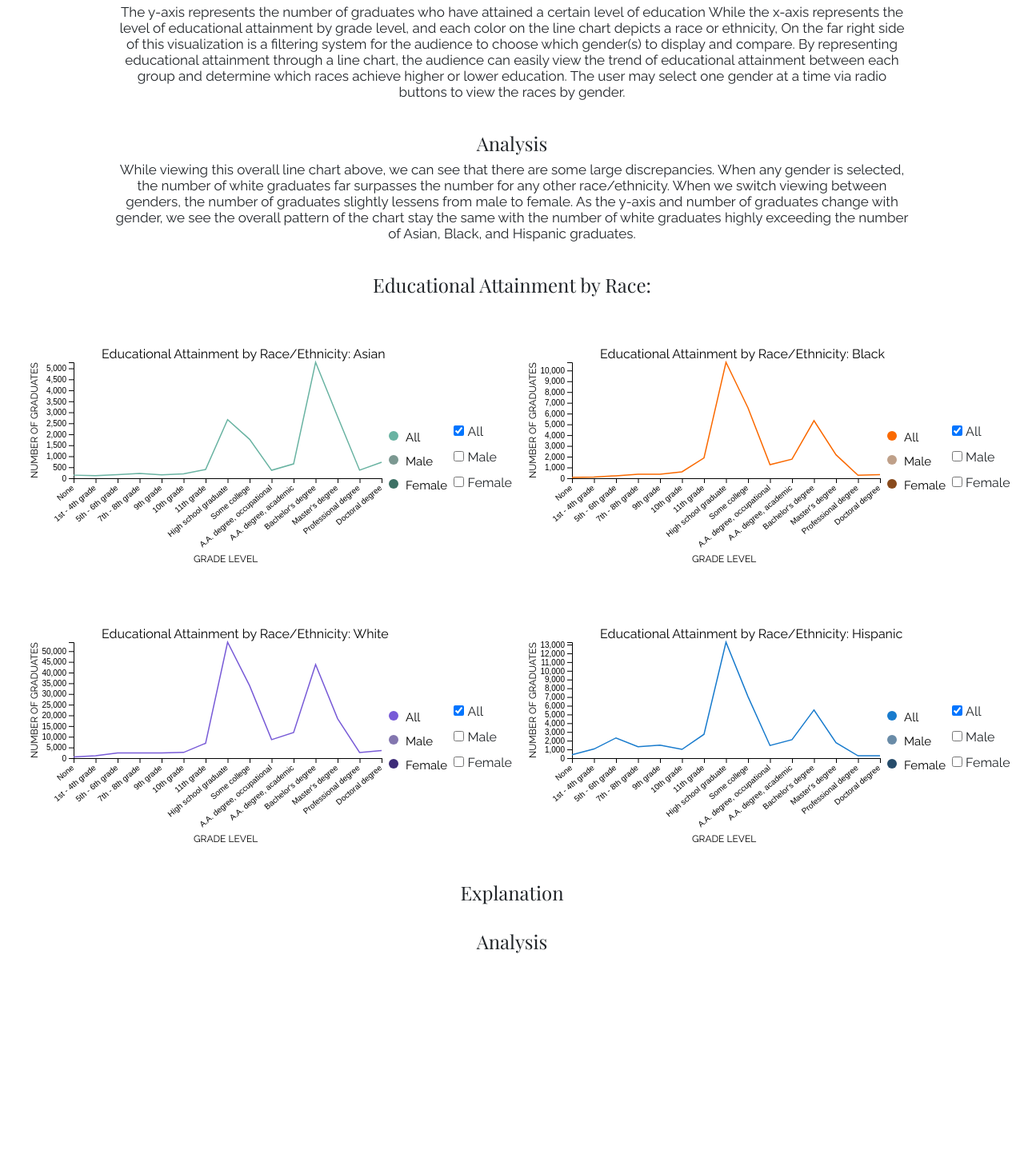
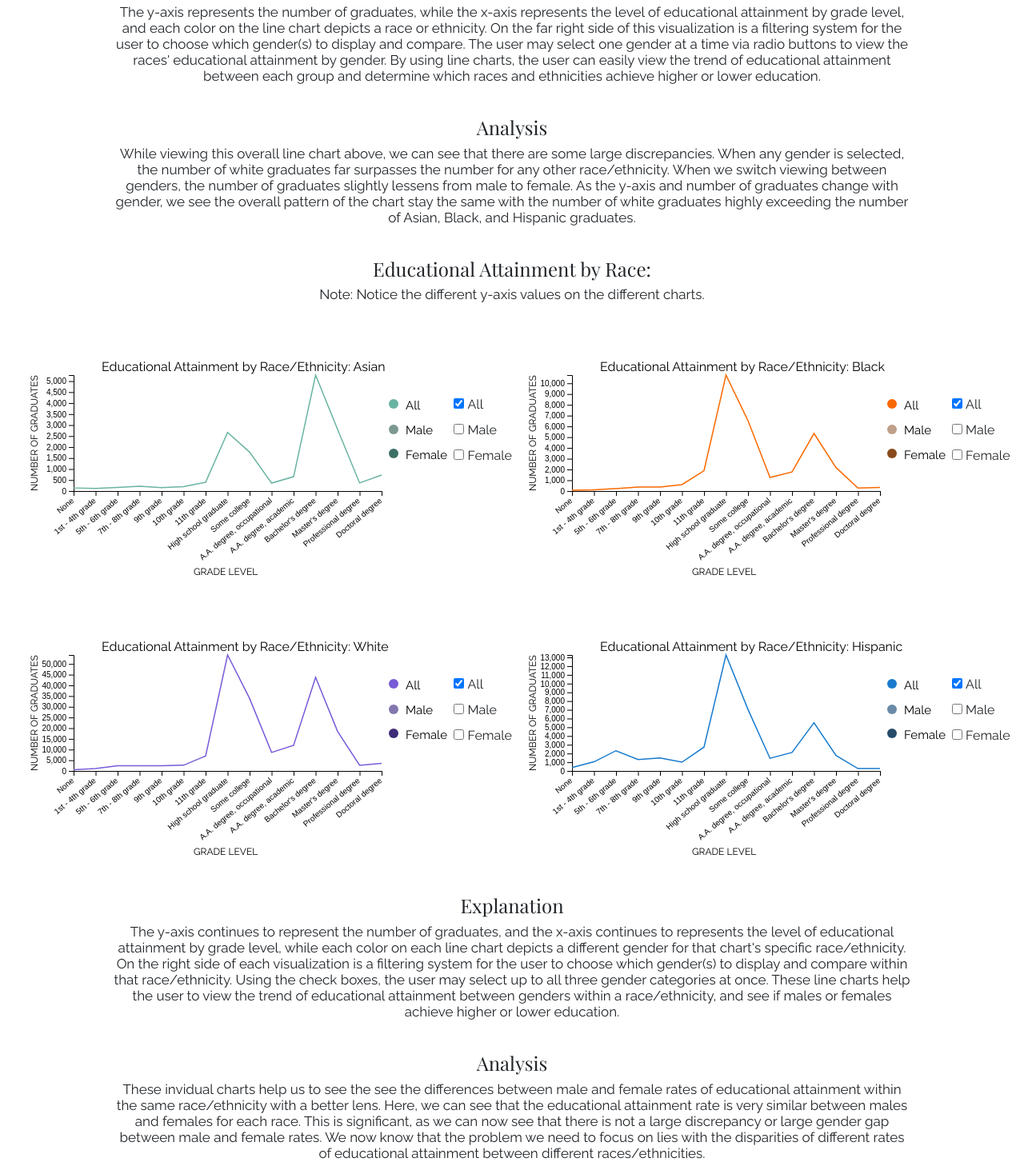
Before and after one commit to brendantran/info474-final-project, a plain HTML site: page final_project/index.html in a window 1280 px wide. Shown: the part 748-2216 px from the top of the page at 80% size. Before the commit the page ends 1948 px from the top, so only its background shows below. Drawn offline with nearby package versions, Linux system fonts and the light colour scheme.

Commit message:
add explanation and analysis for mini graphs, line up mini legends and forms

```diff
--- a/final_project/index.html
+++ b/final_project/index.html
@@ -26,7 +26,7 @@
     Note: Notice how the y-axis values change when different genders are selected. </p>
     <div class="float-container">
         <div id="allraces" style="text-align:center;">
-            <div class="form" >
+            <div class="form-overall" >
                 <div class="form-check" onchange="drawAll()" style="text-align:left;">
                     <input class="form-check-input" type="radio" name="radioButtons" id="radioButtonTotal" value="All"
                         checked>
@@ -51,13 +51,13 @@
     </div>
     <h4 class="subheaders">Explanation</h4>
     <p class="below">
-        The y-axis represents the number of graduates who have attained a certain level of education While
+        The y-axis represents the number of graduates, while
         the x-axis represents the level of educational attainment by grade level, and each color on the
-        line chart depicts a race or ethnicity, On the far right side of this visualization is a filtering
-        system for the audience to choose which gender(s) to display and compare. By representing educational attainment through
-        a line chart, the audience can easily view the trend of educational attainment between each group and determine
-        which races achieve higher or lower education. The user may select one gender at a time via radio buttons
-        to view the races by gender.
+        line chart depicts a race or ethnicity. On the far right side of this visualization is a filtering
+        system for the user to choose which gender(s) to display and compare.  The user may select one gender
+        at a time via radio buttons to view the races' educational attainment by gender.  By using
+        line charts, the user can easily view the trend of educational attainment between each group and determine
+        which races and ethnicities achieve higher or lower education.
     </p>
     <h4 class="subheaders">Analysis</h4>
     <p class="below">While viewing this overall line chart above, we can see that there are some large discrepancies. When any gender is selected,
@@ -66,13 +66,14 @@
         of the chart stay the same with the number of white graduates highly exceeding the number of Asian, Black, and Hispanic graduates.
     </p>
     <h4 class="subheaders">Educational Attainment by Race:</h4>
+    <p class="below">Note: Notice the different y-axis values on the different charts.</p>
     <div id="mini-graphs">
         <div id="row1">
             <div id="asianSVG">
                 <svg class="asian" width="550" height="350">
 
                 </svg>
-                <div class="form" >
+                <div class="form-minis" >
                     <input type="checkbox" id="asianAll" name="asianAll" value="asian" checked=true onclick="drawAsianAll(id)">
                     <label for="asianAll">All</label><br>
                     <input type="checkbox" id="asianMale" name="asianMale" value="asian" onclick="drawAsianMale(id)">
@@ -85,7 +86,7 @@
                 <svg class="black" width="550" height="350">
 
                 </svg>
-                <div class="form" >
+                <div class="form-minis" >
                     <input type="checkbox" id="blackAll" name="blackAll" value="black" checked=true onclick="drawBlackAll(id)">
                     <label for="blackAll">All</label><br>
                     <input type="checkbox" id="blackMale" name="blackMale" value="black" onclick="drawBlackMale(id)">
@@ -100,7 +101,7 @@
                 <svg class="white" width="550" height="350">
 
                 </svg>
-                <div class="form" >
+                <div class="form-minis" >
                     <input type="checkbox" id="whiteAll" name="whiteAll" value="white" checked=true onclick="drawWhiteAll(id)">
                     <label for="whiteAll">All</label><br>
                     <input type="checkbox" id="whiteMale" name="whiteMale" value="white" onclick="drawWhiteMale(id)">
@@ -113,7 +114,7 @@
                 <svg class="hispanic" width="550" height="350">
 
                 </svg>
-                <div class="form" >
+                <div class="form-minis" >
                     <input type="checkbox" id="hispanicAll" name="hispanicAll" value="hispanic" checked=true onclick="drawHispanicAll(id)">
                     <label for="hispanicAll">All</label><br>
                     <input type="checkbox" id="hispanicMale" name="hispanicMale" value="hispanic" onclick="drawHispanicMale(id)">
@@ -125,8 +126,22 @@
         </div>
     </div>
     <h4 class="subheaders">Explanation</h4>
+    <p class="below">
+        The y-axis continues to represent the number of graduates, and
+        the x-axis continues to represents the level of educational attainment by grade level, while each color on each
+        line chart depicts a different gender for that chart's specific race/ethnicity. On the right
+        side of each visualization is a filtering system for the user to choose which gender(s) to display and compare
+        within that race/ethnicity. Using the check boxes, the user may select up to all three gender categories at once.
+        These line charts help the user to view the trend of educational attainment between genders within a race/ethnicity,
+        and see if males or females achieve higher or lower education.
+    </p>
     <h4 class="subheaders">Analysis</h4>
-
+    <p class="below"> These invidual charts help us to see the see the differences between male and female rates of educational
+        attainment within the same race/ethnicity with a better lens. Here, we can see that the educational attainment rate
+        is very similar between males and females for each race. This is significant, as we can now see that there is not a
+        large discrepancy or large gender gap between male and female rates. We now know that the problem we need to focus on
+        lies with the disparities of different rates of educational attainment between different races/ethnicities.
+    </p>
 </body>
 
 <script src="https://d3js.org/d3.v4.js"></script>
--- a/final_project/linegraphs.js
+++ b/final_project/linegraphs.js
@@ -232,33 +232,33 @@ function createMiniGraph(csv, race, color, gender) {
   })
 }
 
-d3.select(".asian").append("circle").attr("cx", 475).attr("cy", 167).attr("r", 6).style("fill", "#69b3a2")
-d3.select(".asian").append("circle").attr("cx", 475).attr("cy", 197).attr("r", 6).style("fill", "#7B9891")
-d3.select(".asian").append("circle").attr("cx", 475).attr("cy", 227).attr("r", 6).style("fill", "#3D7165")
-d3.select(".asian").append("text").attr("x", 490).attr("y", 170).text("All").style("font-size", "15px").attr("alignment-baseline", "middle")
-d3.select(".asian").append("text").attr("x", 490).attr("y", 200).text("Male").style("font-size", "15px").attr("alignment-baseline", "middle")
-d3.select(".asian").append("text").attr("x", 490).attr("y", 230).text("Female").style("font-size", "15px").attr("alignment-baseline", "middle")
+d3.select(".asian").append("circle").attr("cx", 475).attr("cy", 111).attr("r", 6).style("fill", "#69b3a2")
+d3.select(".asian").append("circle").attr("cx", 475).attr("cy", 143).attr("r", 6).style("fill", "#7B9891")
+d3.select(".asian").append("circle").attr("cx", 475).attr("cy", 173).attr("r", 6).style("fill", "#3D7165")
+d3.select(".asian").append("text").attr("x", 490).attr("y", 114).text("All").style("font-size", "15px").attr("alignment-baseline", "middle")
+d3.select(".asian").append("text").attr("x", 490).attr("y", 145).text("Male").style("font-size", "15px").attr("alignment-baseline", "middle")
+d3.select(".asian").append("text").attr("x", 490).attr("y", 176).text("Female").style("font-size", "15px").attr("alignment-baseline", "middle")
 
-d3.select(".black").append("circle").attr("cx", 475).attr("cy", 167).attr("r", 6).style("fill", "#FA6900")
-d3.select(".black").append("circle").attr("cx", 475).attr("cy", 197).attr("r", 6).style("fill", "#BFA089")
-d3.select(".black").append("circle").attr("cx", 475).attr("cy", 227).attr("r", 6).style("fill", "#884A1C")
-d3.select(".black").append("text").attr("x", 490).attr("y", 170).text("All").style("font-size", "15px").attr("alignment-baseline", "middle")
-d3.select(".black").append("text").attr("x", 490).attr("y", 200).text("Male").style("font-size", "15px").attr("alignment-baseline", "middle")
-d3.select(".black").append("text").attr("x", 490).attr("y", 230).text("Female").style("font-size", "15px").attr("alignment-baseline", "middle")
+d3.select(".black").append("circle").attr("cx", 475).attr("cy", 111).attr("r", 6).style("fill", "#FA6900")
+d3.select(".black").append("circle").attr("cx", 475).attr("cy", 143).attr("r", 6).style("fill", "#BFA089")
+d3.select(".black").append("circle").attr("cx", 475).attr("cy", 173).attr("r", 6).style("fill", "#884A1C")
+d3.select(".black").append("text").attr("x", 490).attr("y", 114).text("All").style("font-size", "15px").attr("alignment-baseline", "middle")
+d3.select(".black").append("text").attr("x", 490).attr("y", 145).text("Male").style("font-size", "15px").attr("alignment-baseline", "middle")
+d3.select(".black").append("text").attr("x", 490).attr("y", 176).text("Female").style("font-size", "15px").attr("alignment-baseline", "middle")
 
-d3.select(".white").append("circle").attr("cx", 475).attr("cy", 167).attr("r", 6).style("fill", "#785Bd7")
-d3.select(".white").append("circle").attr("cx", 475).attr("cy", 197).attr("r", 6).style("fill", "#8376AF")
-d3.select(".white").append("circle").attr("cx", 475).attr("cy", 227).attr("r", 6).style("fill", "#3D2B78")
-d3.select(".white").append("text").attr("x", 490).attr("y", 170).text("All").style("font-size", "15px").attr("alignment-baseline", "middle")
-d3.select(".white").append("text").attr("x", 490).attr("y", 200).text("Male").style("font-size", "15px").attr("alignment-baseline", "middle")
-d3.select(".white").append("text").attr("x", 490).attr("y", 230).text("Female").style("font-size", "15px").attr("alignment-baseline", "middle")
+d3.select(".white").append("circle").attr("cx", 475).attr("cy", 111).attr("r", 6).style("fill", "#785Bd7")
+d3.select(".white").append("circle").attr("cx", 475).attr("cy", 143).attr("r", 6).style("fill", "#8376AF")
+d3.select(".white").append("circle").attr("cx", 475).attr("cy", 173).attr("r", 6).style("fill", "#3D2B78")
+d3.select(".white").append("text").attr("x", 490).attr("y", 114).text("All").style("font-size", "15px").attr("alignment-baseline", "middle")
+d3.select(".white").append("text").attr("x", 490).attr("y", 145).text("Male").style("font-size", "15px").attr("alignment-baseline", "middle")
+d3.select(".white").append("text").attr("x", 490).attr("y", 176).text("Female").style("font-size", "15px").attr("alignment-baseline", "middle")
 
-d3.select(".hispanic").append("circle").attr("cx", 475).attr("cy", 167).attr("r", 6).style("fill", "#187bcd")
-d3.select(".hispanic").append("circle").attr("cx", 475).attr("cy", 197).attr("r", 6).style("fill", "#698BA7")
-d3.select(".hispanic").append("circle").attr("cx", 475).attr("cy", 227).attr("r", 6).style("fill", "#264C6B")
-d3.select(".hispanic").append("text").attr("x", 490).attr("y", 170).text("All").style("font-size", "15px").attr("alignment-baseline", "middle")
-d3.select(".hispanic").append("text").attr("x", 490).attr("y", 200).text("Male").style("font-size", "15px").attr("alignment-baseline", "middle")
-d3.select(".hispanic").append("text").attr("x", 490).attr("y", 230).text("Female").style("font-size", "15px").attr("alignment-baseline", "middle")
+d3.select(".hispanic").append("circle").attr("cx", 475).attr("cy", 111).attr("r", 6).style("fill", "#187bcd")
+d3.select(".hispanic").append("circle").attr("cx", 475).attr("cy", 143).attr("r", 6).style("fill", "#698BA7")
+d3.select(".hispanic").append("circle").attr("cx", 475).attr("cy", 173).attr("r", 6).style("fill", "#264C6B")
+d3.select(".hispanic").append("text").attr("x", 490).attr("y", 114).text("All").style("font-size", "15px").attr("alignment-baseline", "middle")
+d3.select(".hispanic").append("text").attr("x", 490).attr("y", 145).text("Male").style("font-size", "15px").attr("alignment-baseline", "middle")
+d3.select(".hispanic").append("text").attr("x", 490).attr("y", 176).text("Female").style("font-size", "15px").attr("alignment-baseline", "middle")
 
 createMiniGraph('/csv/educational-attainment-asian.csv', 'asian', '#69b3a2', 'All');
 createMiniGraph('/csv/educational-attainment-black.csv', 'black', '#FA6900', 'All');
--- a/final_project/style.css
+++ b/final_project/style.css
@@ -48,13 +48,20 @@ p {
 svg {
     font-family: Raleway, sans-serif;
 }
-.form {
+.form-overall {
   float: right;
 
   padding-top: 150px;
   font-family: Raleway, sans-serif;
 
 }
+.form-minis {
+    float: right;
+
+    padding-top: 100px;
+    font-family: Raleway, sans-serif;
+
+  }
 
 #row1, #row2 {
     display: flex;
```
